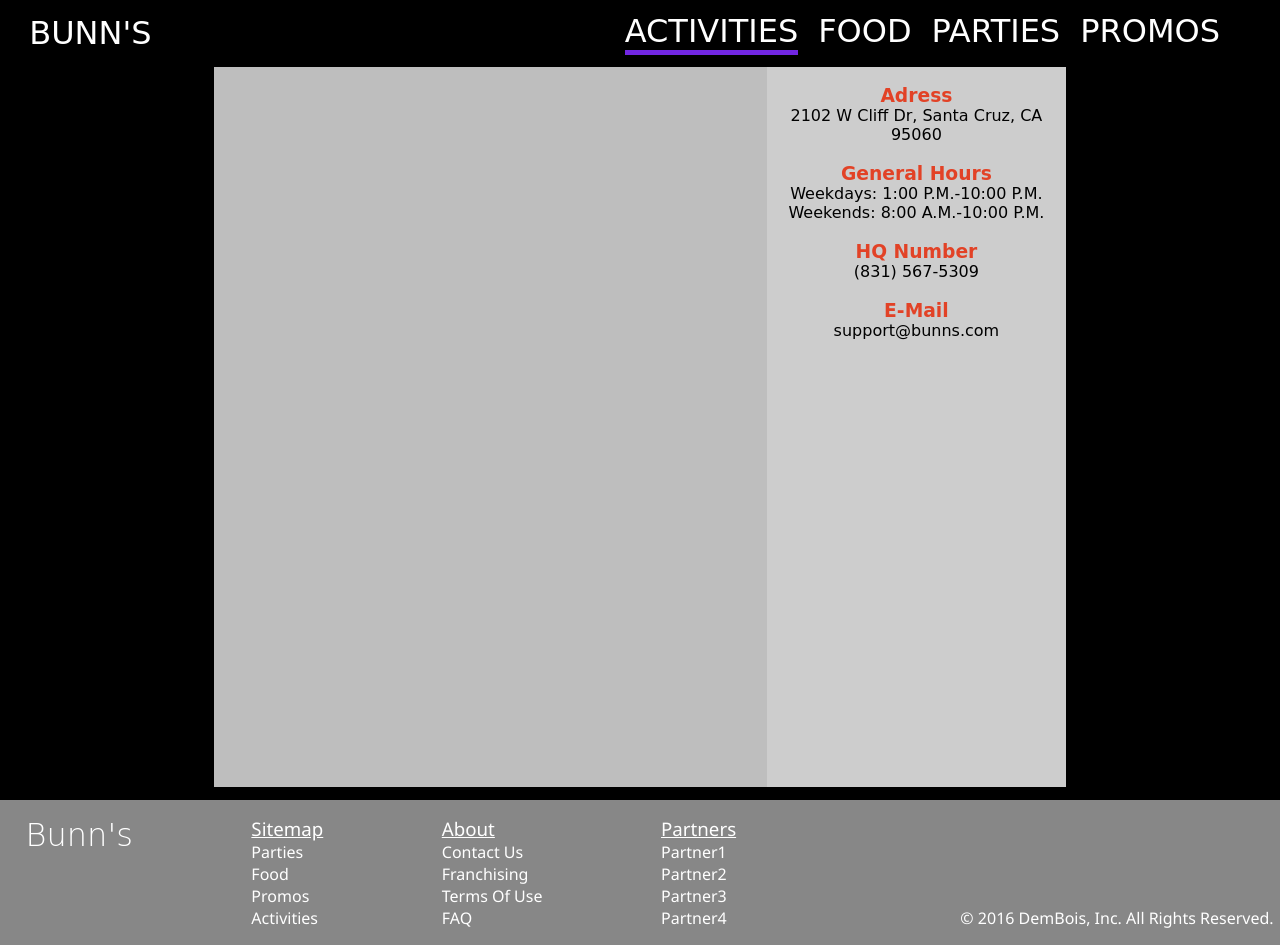
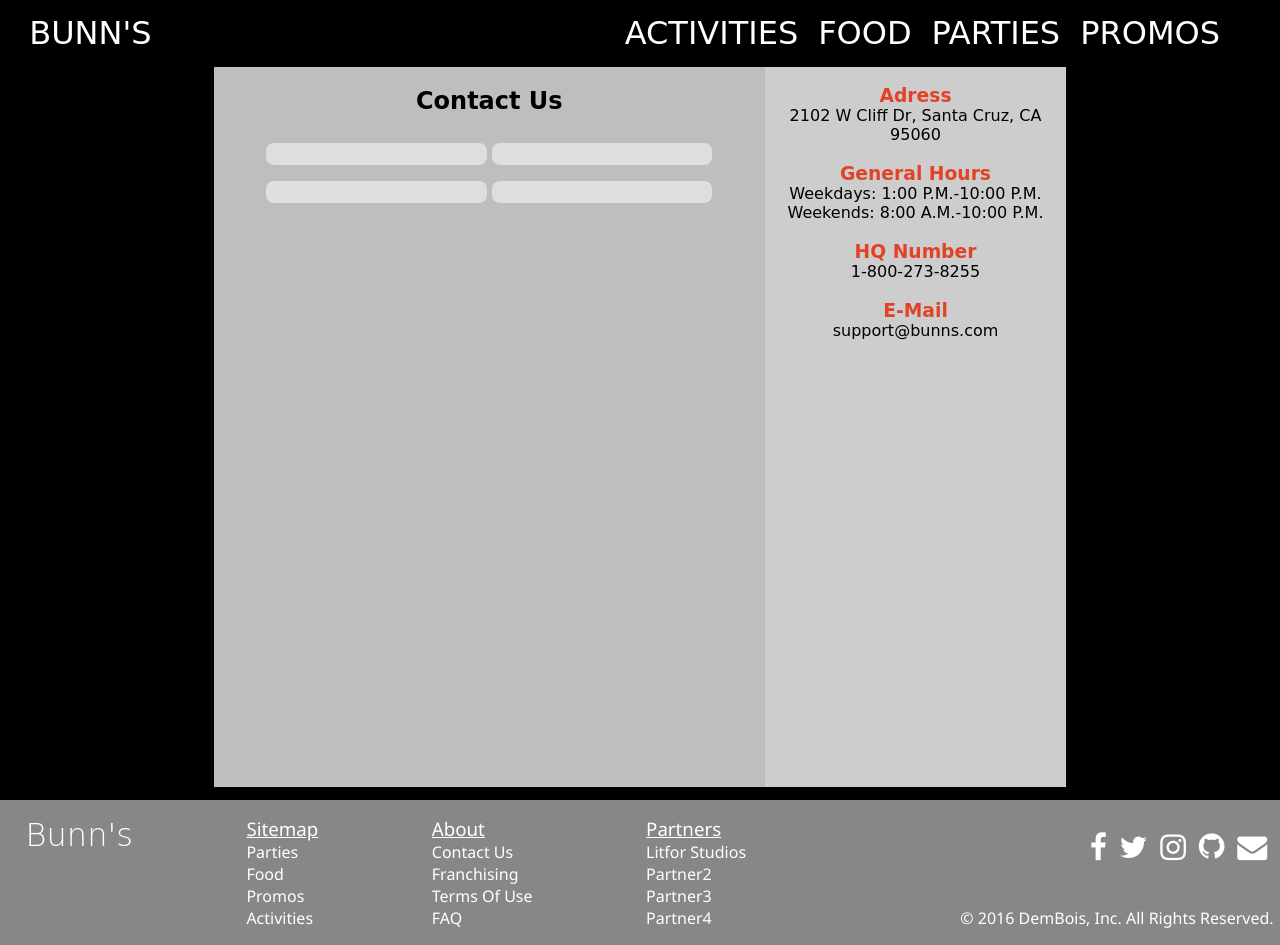
Before and after one commit to sntgC/Bunn-s, a PHP site: page /contact.html in a window 1280 px wide. Run offline with PHP 8.4, Linux system fonts and the light colour scheme; some libraries are stand-ins or nearby versions; some web fonts are replaced.

Commit message:
Minor contact page fixes

```diff
--- a/contact.html
+++ b/contact.html
@@ -10,6 +10,7 @@
 	<link href="https://fonts.googleapis.com/css?family=Open+Sans+Condensed:300" rel="stylesheet">
 	<link href="https://fonts.googleapis.com/css?family=Averia+Sans+Libre" rel="stylesheet">
 	<link href="https://fonts.googleapis.com/css?family=Skranji" rel="stylesheet">
+	<link rel="stylesheet" href="libs/font-awesome-4.7.0/css/font-awesome.min.css">
 	<link rel="stylesheet" href="css/style.css">
 	<link rel="stylesheet" href="css/blog.css">
 	<script src="https://ajax.googleapis.com/ajax/libs/jquery/3.1.0/jquery.min.js"></script>
@@ -22,7 +23,7 @@
 				<li class="navTitle colorRed"><a href="promos" class="makeYellow">PROMOS</a></li>
 				<li class="navTitle noSelect colorBlue"><a href="parties" class="makeYellow">PARTIES</a></li>
 				<li class="navTitle colorYellow"><a href="menu" class="makeYellow">FOOD</a></li>
-				<li class="navTitle colorPurple underline">ACTIVITIES</li>
+				<li class="navTitle colorPurple">ACTIVITIES</li>
 			</div>
 			<div class="headerHalf"  id="headerHalfFirst">
 				<li class="navTitle logoClear" style="float:left"  id="headerLogo"><a href="index" class="makeYellow">BUNN'S</a></li>
@@ -30,7 +31,14 @@
 	</div>
 	<div class="background" style="background:black">
 		<div class="twoThirdDisplay">
-			<div class="twoThirdDisplay">
+			<div class="blogBody">
+				<h2>Contact Us</h2>
+				<div>
+					<input type="text">
+					<input type="text">
+					<input type="text">
+					<input type="text">
+				</div>
 			</div>
 			<div class="blogSidebar">
 				<h3>Adress</h3>
@@ -39,7 +47,7 @@
 				<p>Weekdays: 1:00 P.M.-10:00 P.M.</p>
 				<p>Weekends: 8:00 A.M.-10:00 P.M.</p>
 				<h3>HQ Number</h3>
-				<p>(831) 567-5309</p>
+				<p>1-800-273-8255</p>
 				<h3>E-Mail</h3>
 				<p>support@bunns.com</p>
 			</div>
@@ -58,20 +66,29 @@
 		</div>
 		<div class="footerSection" id="footerAbout">
 			<h3>About</h3>
-			<p>Contact Us</p>
+			<a href="contact"><p>Contact Us</p></a>
 			<p>Franchising</p>
 			<p>Terms Of Use</p>
 			<p>FAQ</p>
 		</div>
 		<div class="footerSection" id="footerPartners">
 			<h3>Partners</h3>
-			<p>Partner1</p>
+			<p>Litfor Studios</p>
 			<p>Partner2</p>
 			<p>Partner3</p>
 			<p>Partner4</p>
 		</div>
 		<div class="footerSection" id="footerMedia">
-			© 2016 DemBois, Inc. All Rights Reserved.
+			<div id="footerSocialMedia">
+				<i class="fa fa-facebook"></i>
+				<i class="fa fa-twitter"></i>
+				<i class="fa fa-instagram"></i>
+				<a href="https://github.com/sntgC/Bunn-s" target="_blank"><i class="fa fa-github"></i></a>
+				<i class="fa fa-envelope"></i>
+			</div>
+			<div id="footerDisclaimer">
+				© 2016 DemBois, Inc. All Rights Reserved.
+			</div>
 		</div>
 	</div>
 </body>
--- a/css/blog.css
+++ b/css/blog.css
@@ -9,6 +9,11 @@
 	display:inline-flex;
 	position:relative;
 	top:5.21vw;
+}
+
+.blogBody{
+	flex-basis:66%;
+	flex-grow:1;
 }
 
 .blogSidebar{
```
